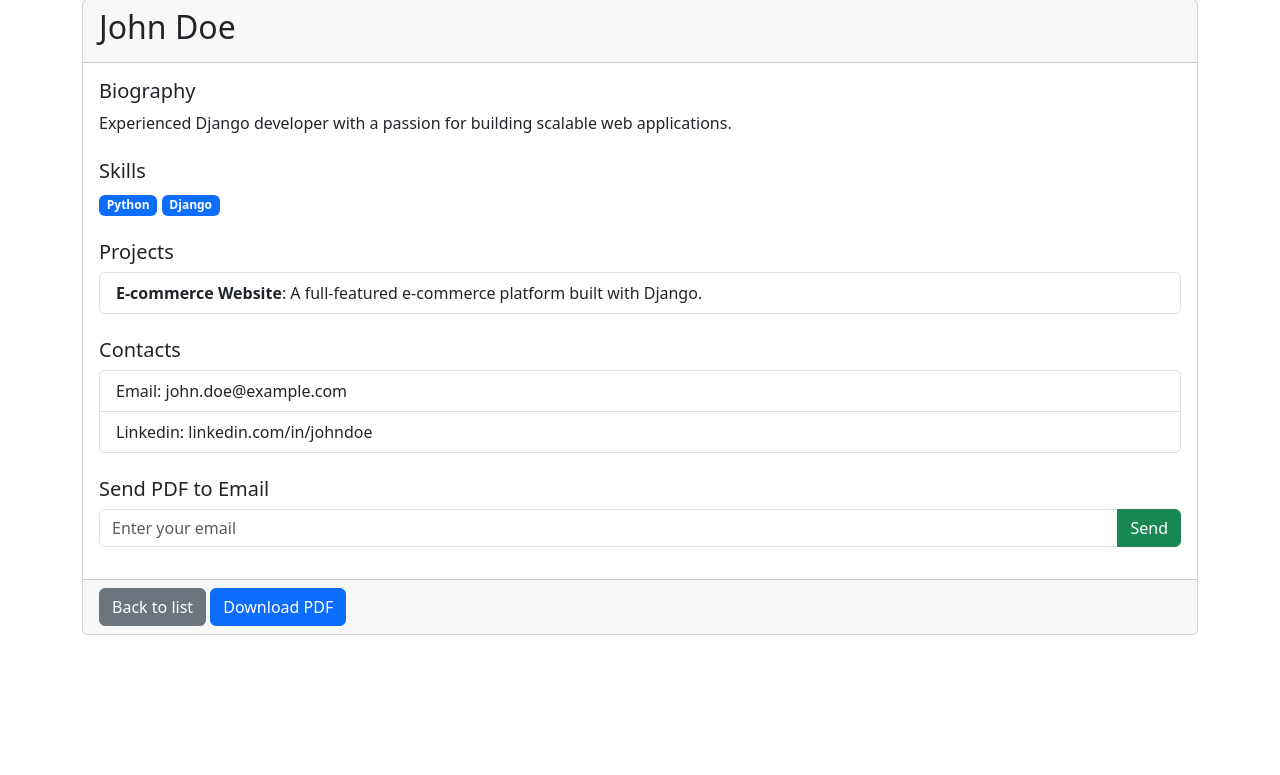
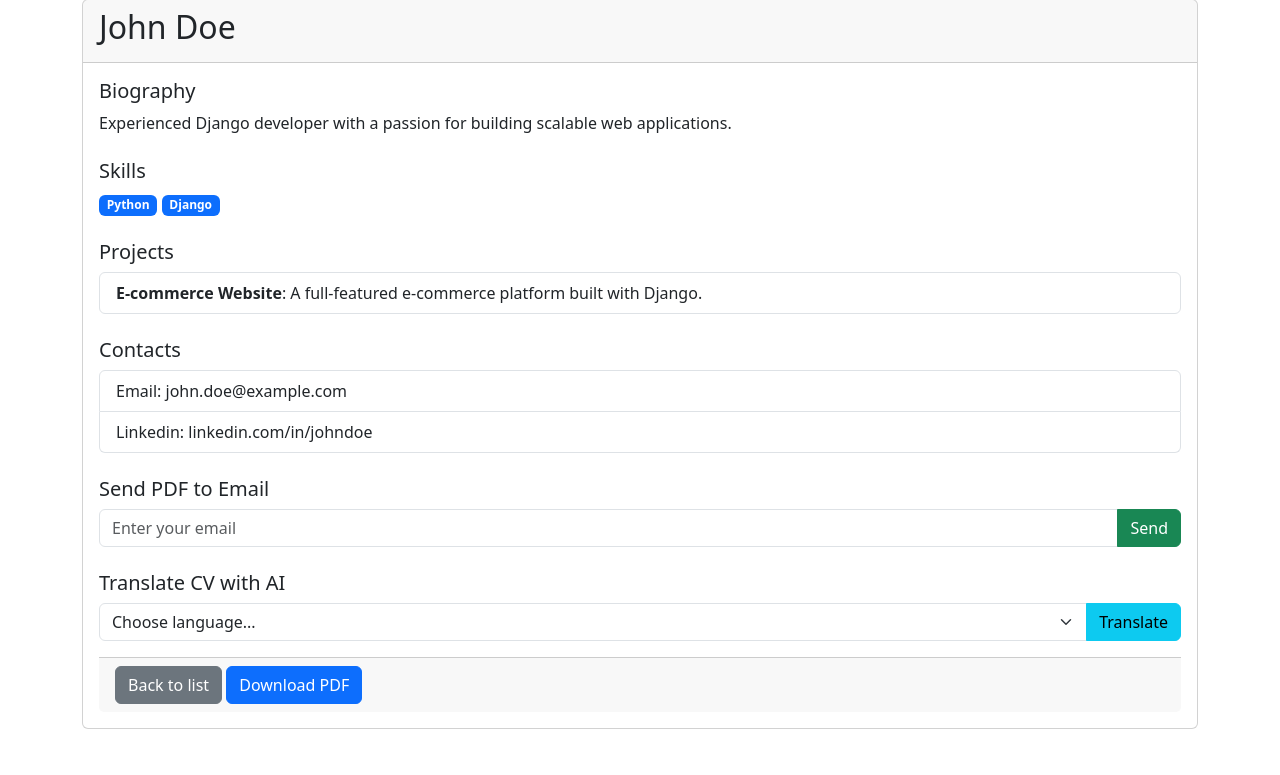
Before and after one commit to whoisn3kk/DTEAM-django-practical-test, a Django app: page /cv/1/ in a window 1280 px wide. Shown: the part 25-800 px from the top of the page. Run offline with Django 4.2, Linux system fonts and the light colour scheme; data comes from the database, SQL or seed files in the repository; parts of the project's set-up code (start-up, migrations or seed data) failed here and were passed over.

Commit message:
OpenAI translation

```diff
--- /dev/null
+++ b/main/constants.py
@@ -0,0 +1,19 @@
+LANGUAGES = [
+    ("Cornish", "Cornish"),
+    ("Manx", "Manx"),
+    ("Breton", "Breton"),
+    ("Inuktitut", "Inuktitut"),
+    ("Kalaallisut", "Kalaallisut"),
+    ("Romani", "Romani"),
+    ("Occitan", "Occitan"),
+    ("Ladino", "Ladino"),
+    ("Northern Sami", "Northern Sami"),
+    ("Upper Sorbian", "Upper Sorbian"),
+    ("Kashubian", "Kashubian"),
+    ("Zazaki", "Zazaki"),
+    ("Chuvash", "Chuvash"),
+    ("Livonian", "Livonian"),
+    ("Tsakonian", "Tsakonian"),
+    ("Saramaccan", "Saramaccan"),
+    ("Bislama", "Bislama"),
+]
--- a/main/urls.py
+++ b/main/urls.py
@@ -12,4 +12,6 @@ urlpatterns = [
     path('logs/', RequestLogListView.as_view(), name='request_log_list'),
 
     path('settings/', SettingsView.as_view(), name='settings_page'),
+
+    path('cv/<int:pk>/translate/', translate_cv, name='cv_translate'),
 ]
--- a/main/views.py
+++ b/main/views.py
@@ -2,7 +2,9 @@ from typing import Any
 from django.shortcuts import render
 from django.views.generic import ListView, DetailView, TemplateView
 
+from main.constants import LANGUAGES
 from main.tasks import send_email
+from main.utils import get_translation
 from .models import *
 from django.http import HttpResponse, HttpRequest, HttpResponseRedirect
 from django.template.loader import get_template
@@ -25,6 +27,12 @@ class CVListView(ListView):
 class CVDetailView(DetailView):
     model = CV
     template_name = 'main/cv_detail.html'
+
+    def get_context_data(self, **kwargs):
+        context = super().get_context_data(**kwargs)
+        context['languages'] = LANGUAGES
+        return context
+
 
     def get_queryset(self):
         return super().get_queryset().prefetch_related('skills', 'projects')
@@ -70,3 +78,29 @@ class RequestLogListView(ListView):
 
 class SettingsView(TemplateView):
     template_name = 'main/settings.html'
+
+def translate_cv(request:HttpRequest, pk:int):
+    cv = CV.objects.get(pk=pk)
+
+    if request.method == 'POST':
+        language = request.POST.get('language')
+
+        valid_languages = [lang[0] for lang in LANGUAGES]
+        if language not in valid_languages:
+            return HttpResponseRedirect(f"/cv/{cv.pk}/")
+
+
+        text_to_translate = f"Bio: {cv.bio}\n\nProjects:\n"
+        for project in cv.projects.all():
+            text_to_translate += f"- {project.name}: {project.description}\n"
+
+        translated_text = get_translation(text_to_translate, language)
+
+        context = {
+            'cv': cv,
+            'translated_text': translated_text,
+            'language': language
+        }
+        return render(request, 'main/cv_translated.html', context)
+
+    return HttpResponseRedirect(f"/cv/{cv.pk}/")
--- a/pyproject.toml
+++ b/pyproject.toml
@@ -15,6 +15,7 @@ dependencies = [
     "psycopg2-binary (>=2.9.10,<3.0.0)",
     "celery (>=5.5.3,<6.0.0)",
     "redis (>=6.2.0,<7.0.0)",
+    "openai (>=1.90.0,<2.0.0)",
 ]
 
 
--- a/templates/main/cv_detail.html
+++ b/templates/main/cv_detail.html
@@ -39,10 +39,23 @@
                     <button class="btn btn-success" type="submit">Send</button>
                 </div>
             </form>
-        </div>
-        <div class="card-footer">
-             <a href="{% url 'cv_list' %}" class="btn btn-secondary">Back to list</a>
-             <a href="{% url 'cv_pdf' cv.pk %}" class="btn btn-primary">Download PDF</a>
+            <h5 class="card-title mt-4">Translate CV with AI</h5>
+            <form action="{% url 'cv_translate' cv.pk %}" method="post">
+                {% csrf_token %}
+                <div class="input-group mb-3">
+                    <select class="form-select" name="language" required>
+                        <option value="" disabled selected>Choose language...</option>
+                        {% for value, name in languages %}
+                            <option value="{{ value }}">{{ name }}</option>
+                        {% endfor %}
+                    </select>
+                    <button class="btn btn-info" type="submit">Translate</button>
+                </div>
+            </form>
+            <div class="card-footer">
+                 <a href="{% url 'cv_list' %}" class="btn btn-secondary">Back to list</a>
+                 <a href="{% url 'cv_pdf' cv.pk %}" class="btn btn-primary">Download PDF</a>
+            </div>
         </div>
     </div>
 {% endblock %}
```
Also changed, not shown: main/utils.py (added, +18 -0 lines), templates/main/cv_translated.html (added, +16 -0 lines), README.md, 1 other file.
